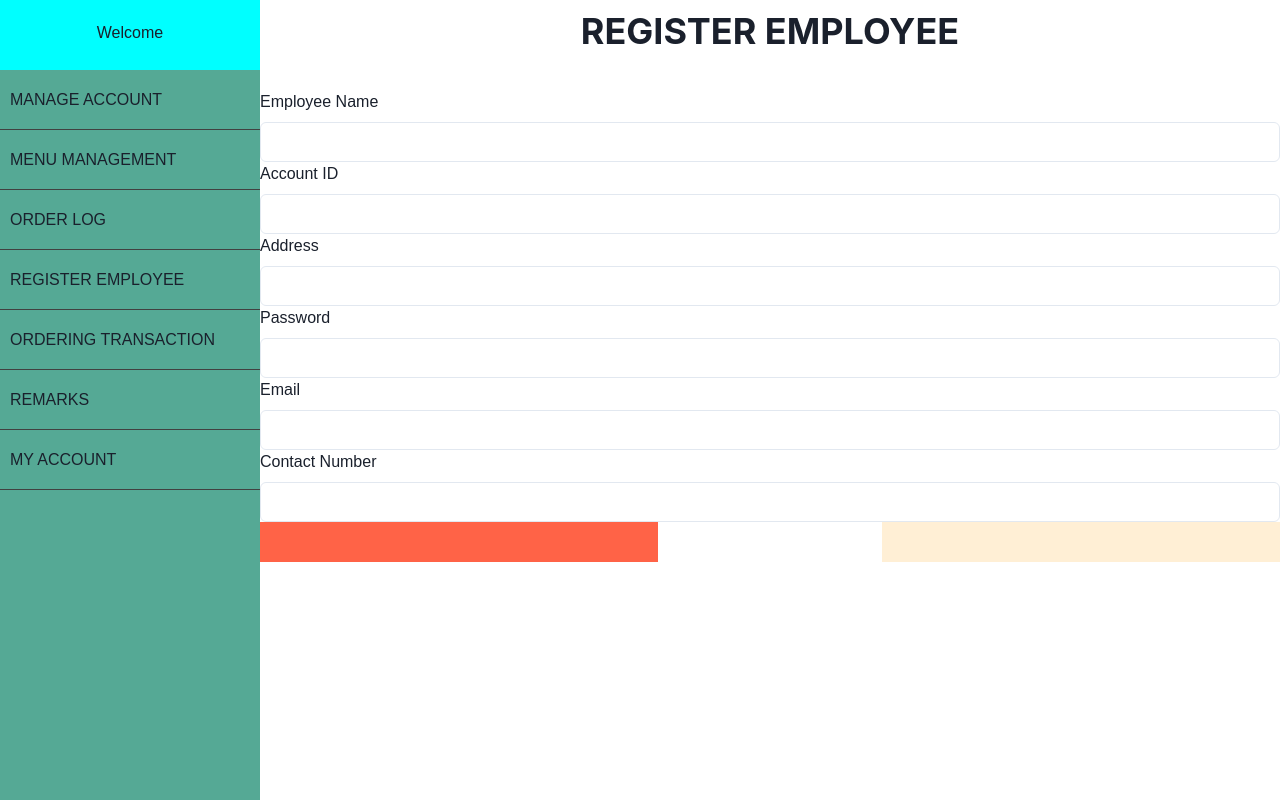
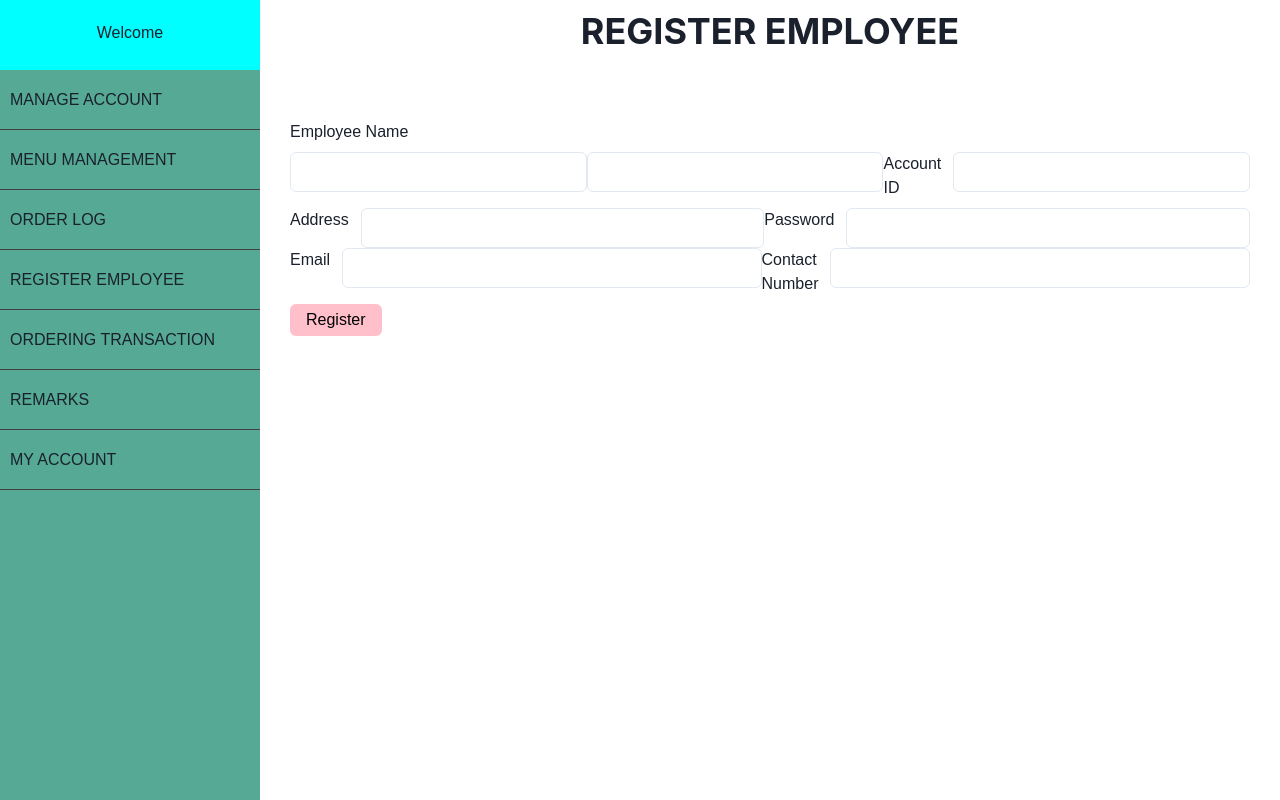
Before and after one commit to jentii16200/hain-microsite, a React (Create React App) app: page /h/register-employee in a window 1280 px wide. Built offline with nearby package versions, Linux system fonts and the light colour scheme.

Commit message:
feat: menu management

```diff
--- a/src/pages/Manage-Account/CustomerAccount.js
+++ b/src/pages/Manage-Account/CustomerAccount.js
@@ -38,6 +38,7 @@ export const CustomerAccount = (props) => {
                             <Th>USERNAME</Th>
                             <Th>NAME</Th>
                             <Th>PASSWORD</Th>
+                            <Th> </Th>
                         </Tr>
                     </Thead>
                     <Tbody>
--- a/src/pages/Menu-Management/Pulutan.js
+++ b/src/pages/Menu-Management/Pulutan.js
@@ -8,35 +8,16 @@ import CrispyPata from '../../assets/Crispy Pata.jpg';
 export const Pulutan = () => {
     const [posts, setPosts] = useState([]);
     const apiEndPoint = 'https://us-central1-hain-402aa.cloudfunctions.net/api/getMenu';
+    const foodType = 'dish';
     useEffect(() => {
-        axios.get(apiEndPoint).then(res => {
+        axios.post(apiEndPoint, { type: 'dish' }).then(res => {
+            setPosts(res.data);
             console.log(res);
-            setPosts(res.data);
         }).catch(err =>{
             console.log(err);
         });
     }, []);
 
-    // const pulutan = [
-    //     {
-    //         id: '1',
-    //         imageUrl: BeefNachos,
-    //         imageAlt: 'CALAMARES FRITOS',
-    //         name: 'BEEF NACHOS'
-    //     },
-    //     {
-    //         id: '2',
-    //         imageUrl: CalamaresFritos,
-    //         imageAlt: 'CALAMARES FRITOS',
-    //         name: 'CALAMARES FRITOS'
-    //     },
-    //     {
-    //         id: '3',
-    //         imageUrl: CrispyPata,
-    //         imageAlt: 'CALAMARES FRITOS',
-    //         name: 'CRISPY PATA'
-    //     },
-    // ];
     return (
         <>
             <h2>PULUTAN</h2>
@@ -48,7 +29,7 @@ export const Pulutan = () => {
                         overflow='hidden'
                         width={'180px'}
                         height ={'170px'}
-                        key={post.id} >
+                        key={post.id}>
                         <Image className='menu-image'
                             src={post.imageUrl}
                             alt={post.imageAlt}
--- a/src/pages/Register-Employee/RegisterEmployeeForms.js
+++ b/src/pages/Register-Employee/RegisterEmployeeForms.js
@@ -1,14 +1,16 @@
 import React, { useState, useEffect } from 'react';
-import { Center, Wrap, WrapItem, Box, Container, FormControl, FormLabel, Button, Input, useToast, Grid, GridItem } from '@chakra-ui/react';
+import { Center, Wrap, WrapItem, Box, Container, FormControl, FormLabel, Button, Input, useToast, Flex, Spacer } from '@chakra-ui/react';
 
 export const RegisterEmployeeForms = () => {
-    const [employeeName, setEmployeeName] = useState('');
+    const [employeeFirstName, setEmployeeFirstName] = useState('');
+    const [employeeLastName, setEmployeeLastName] = useState('');
     const [accountID, setAccountID] = useState('');
     const [address, setAddress] = useState('');
     const [email, setEmail] = useState('');
     const [contactNum, setContactNumber] = useState('');
     const [password, setPassword] = useState('');
-    const handleEmployeeName = (e) => setEmployeeName(e.target.value);
+    const handleEmployeeFirstName = (e) => setEmployeeFirstName(e.target.value);
+    const handleEmployeeLastName = (e) => setEmployeeLastName(e.target.value);
     const handleAccountID = (e) => setAccountID(e.target.value);
     const handleAddress = (e) => setAddress(e.target.value);
     const handlePassword = (e) => setPassword(e.target.value);
@@ -16,11 +18,18 @@ export const RegisterEmployeeForms = () => {
     const handleContactNumber = (e) => setContactNumber(e.target.value);
     return (
         <>
+            <Box padding = { '30px'}>
                 <FormLabel>Employee Name</FormLabel>
+                <Flex>
                     <Input
-                type='employeeName'
-                value={employeeName}
-                onChange={handleEmployeeName}
+                        type='employeeFirstName'
+                        value={employeeFirstName}
+                        onChange={handleEmployeeFirstName}
+                    />
+                    <Input
+                        type='employeeLastName'
+                        value={employeeLastName}
+                        onChange={handleEmployeeLastName}
                     />
                     <FormLabel>Account ID</FormLabel>
                     <Input
@@ -28,6 +37,8 @@ export const RegisterEmployeeForms = () => {
                         value={accountID}
                         onChange={handleAccountID}
                     />
+                </Flex>
+                <Flex>
                     <FormLabel>Address</FormLabel>
                     <Input
                         type='address'
@@ -40,6 +51,8 @@ export const RegisterEmployeeForms = () => {
                         value={password}
                         onChange={handlePassword}
                     />
+                </Flex>
+                <Flex>
                     <FormLabel>Email</FormLabel>
                     <Input
                         type='email'
@@ -52,10 +65,11 @@ export const RegisterEmployeeForms = () => {
                         value={contactNum}
                         onChange={handleContactNumber}
                     />
-            <Grid templateColumns='repeat(5, 1fr)' gap={4}>
-                <GridItem colSpan={2} h='10' bg='tomato' />
-                <GridItem colStart={4} colEnd={6} h='10' bg='papayawhip' />
-            </Grid>
+                </Flex>
+                <Box as='button' borderRadius='md' bg='pink' color='black' px={4} h={8}>
+                    Register
+                </Box>
+            </Box>
         </>
     );
 };
```
Lines whose indentation alone changed are shown as unchanged.
